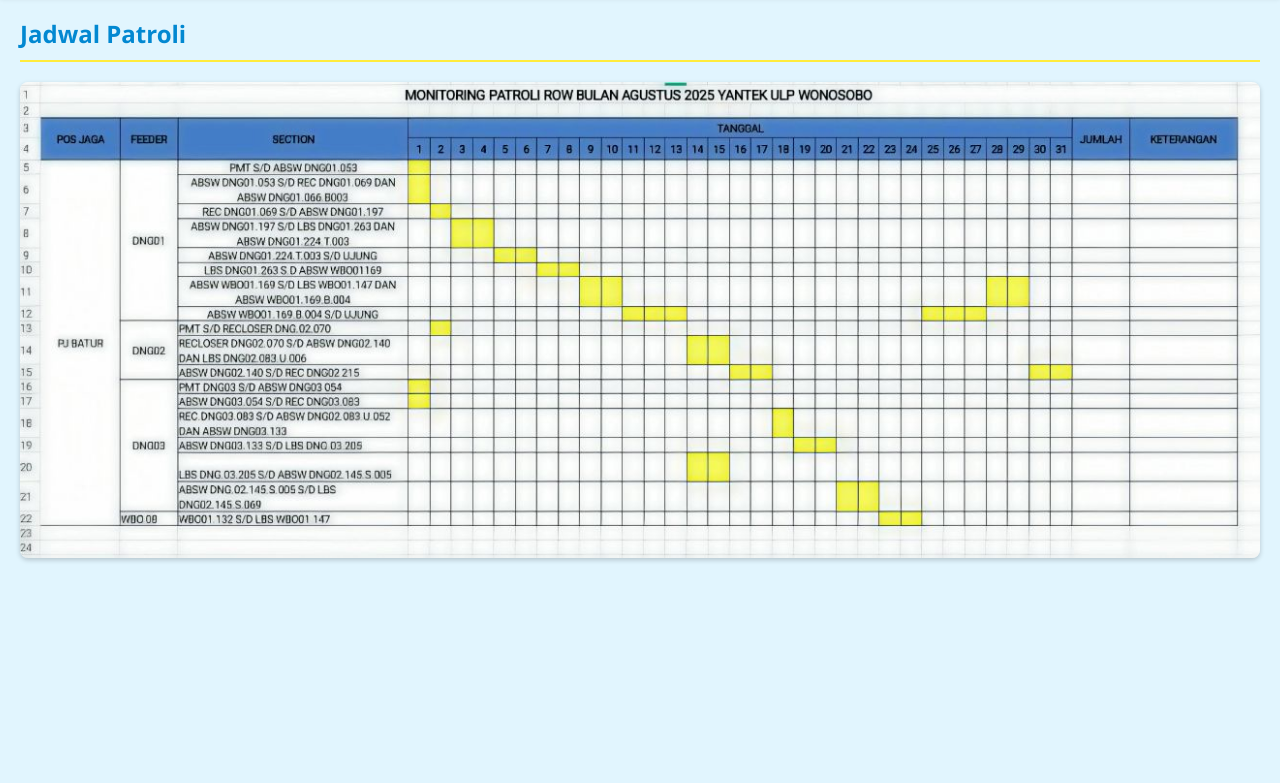
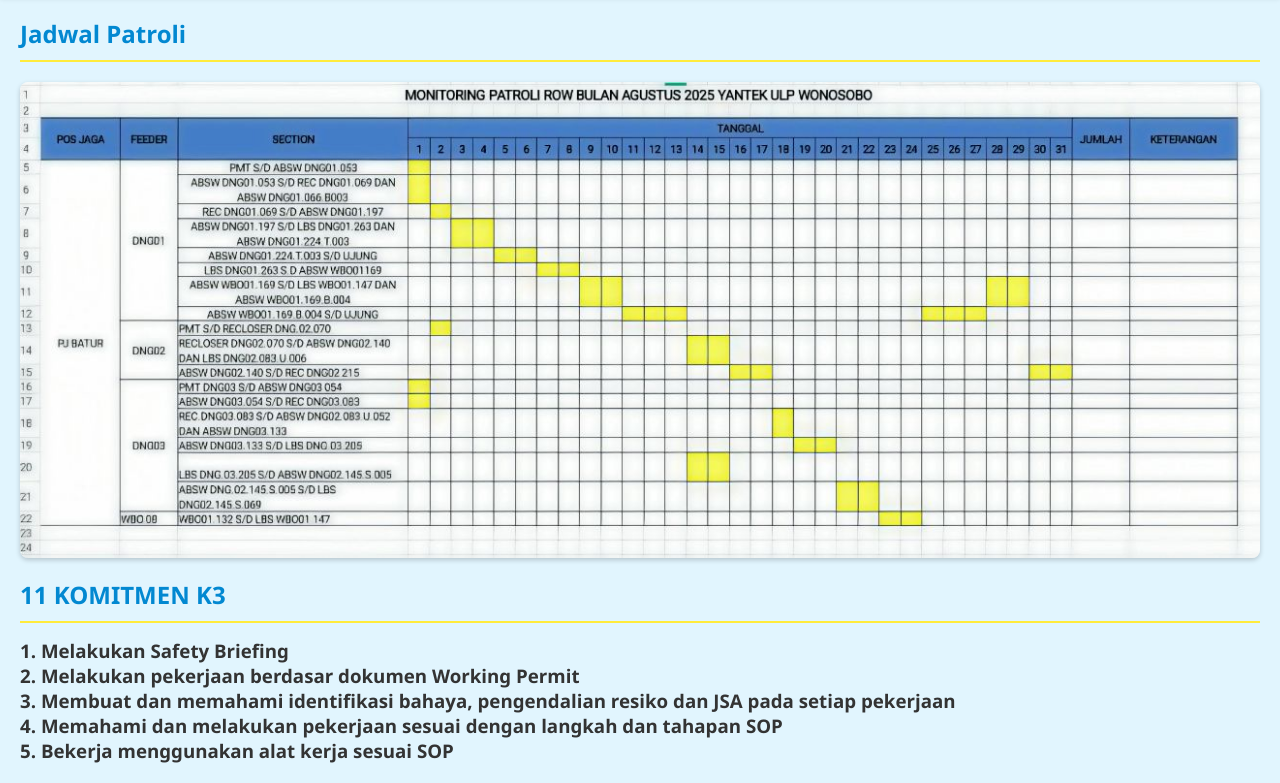
Before and after one commit to zaidhidayat/web, a plain HTML site: page index.html in a window 1280 px wide. Shown: the part 178-961 px from the top of the page. Before the commit the page ends 800 px from the top, so only its background shows below. Drawn offline with Linux system fonts and the light colour scheme.

Commit message:
Update index.html

```diff
--- a/index.html
+++ b/index.html
@@ -253,6 +253,14 @@
         <div class="patroli-image">
             <img src="IMG_20250804_131215_620.jpg" alt="Jadwal Patroli Bulan ini" class="responsive-img">
         </div>
+        <p><h2>11 KOMITMEN K3</h2></p>
+        <h3>
+        <p>1. Melakukan Safety Briefing</p>
+        <p>2. Melakukan pekerjaan berdasar dokumen Working Permit</p>
+        <p>3. Membuat dan memahami identifikasi bahaya, pengendalian resiko dan JSA pada setiap pekerjaan</p>
+        <p>4. Memahami dan melakukan pekerjaan sesuai dengan langkah dan tahapan SOP</p>
+        <p>5. Bekerja menggunakan alat kerja sesuai SOP</p>
+        </h3>
     </div>
 
     <!-- Mandorline Content -->
```
